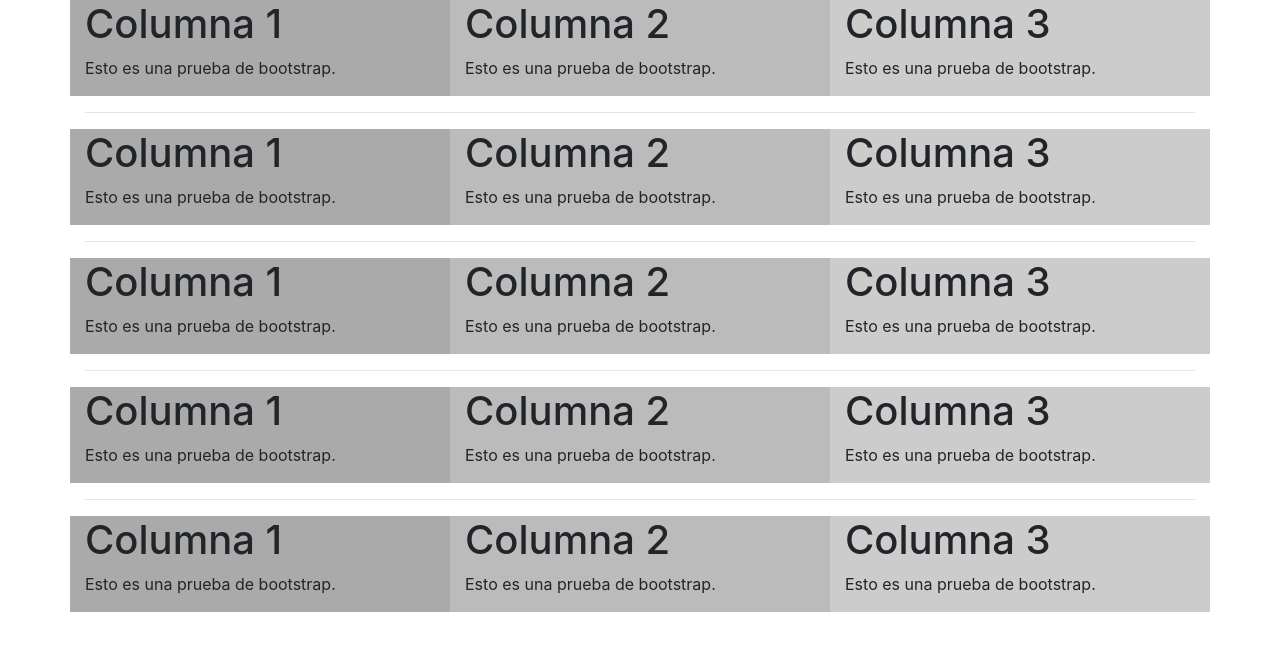
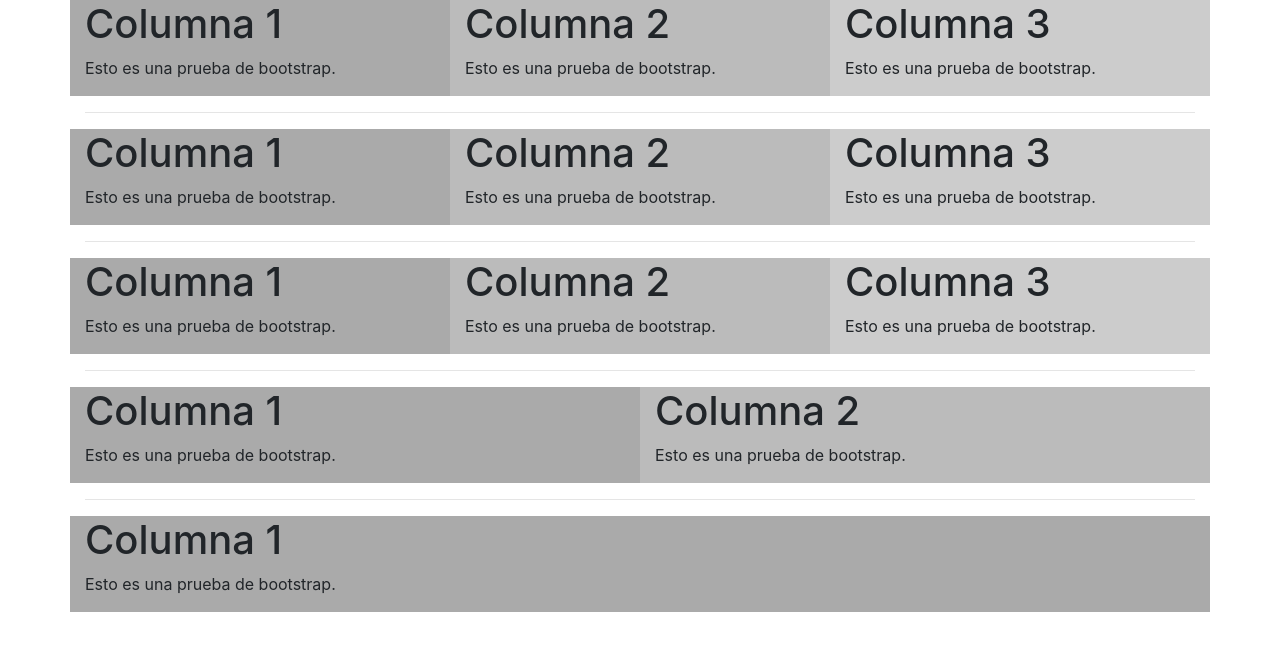
Before and after one commit to borisgr04/JsJqueryBootStrap, a plain HTML site: page grilla.html in a window 1280 px wide. Drawn offline with nearby package versions, Linux system fonts and the light colour scheme.

Commit message:
three commit

```diff
--- a/grilla.html
+++ b/grilla.html
@@ -59,38 +59,25 @@
 
     <hr>
 
+
     <div class="row">
-      <div class="col-sm-4"  style="background-color:#aaa">
+      <div class="col-6"  style="background-color:#aaa">
         <h1>Columna 1</h1>
         <p>Esto es una prueba de bootstrap.</p>
       </div>
-      <div class="col-sm-4"  style="background-color:#bbb">
+      <div class="col-6"  style="background-color:#bbb">
         <h1>Columna 2</h1>
         <p>Esto es una prueba de bootstrap.</p>
       </div>
-      <div class="col-sm-4"  style="background-color:#ccc">
-        <h1>Columna 3</h1>
-        <p>Esto es una prueba de bootstrap.</p>
-      </div>
+
     </div>
-
     <hr>
-
     <div class="row">
-      <div class="col-4"  style="background-color:#aaa">
-        <h1>Columna 1</h1>
-        <p>Esto es una prueba de bootstrap.</p>
-      </div>
-      <div class="col-4"  style="background-color:#bbb">
-        <h1>Columna 2</h1>
-        <p>Esto es una prueba de bootstrap.</p>
-      </div>
-      <div class="col-4"  style="background-color:#ccc">
-        <h1>Columna 3</h1>
-        <p>Esto es una prueba de bootstrap.</p>
-      </div>
+            <div class="col-12"  style="background-color:#aaa">
+              <h1>Columna 1</h1>
+              <p>Esto es una prueba de bootstrap.</p>
+            </div>
     </div>
-
   </div>
 </body>
 </html>
```
Also changed, not shown: formulario.html (+1 -0 lines), index.html (+15 -0 lines), tablas.html (+5 -1 lines).
